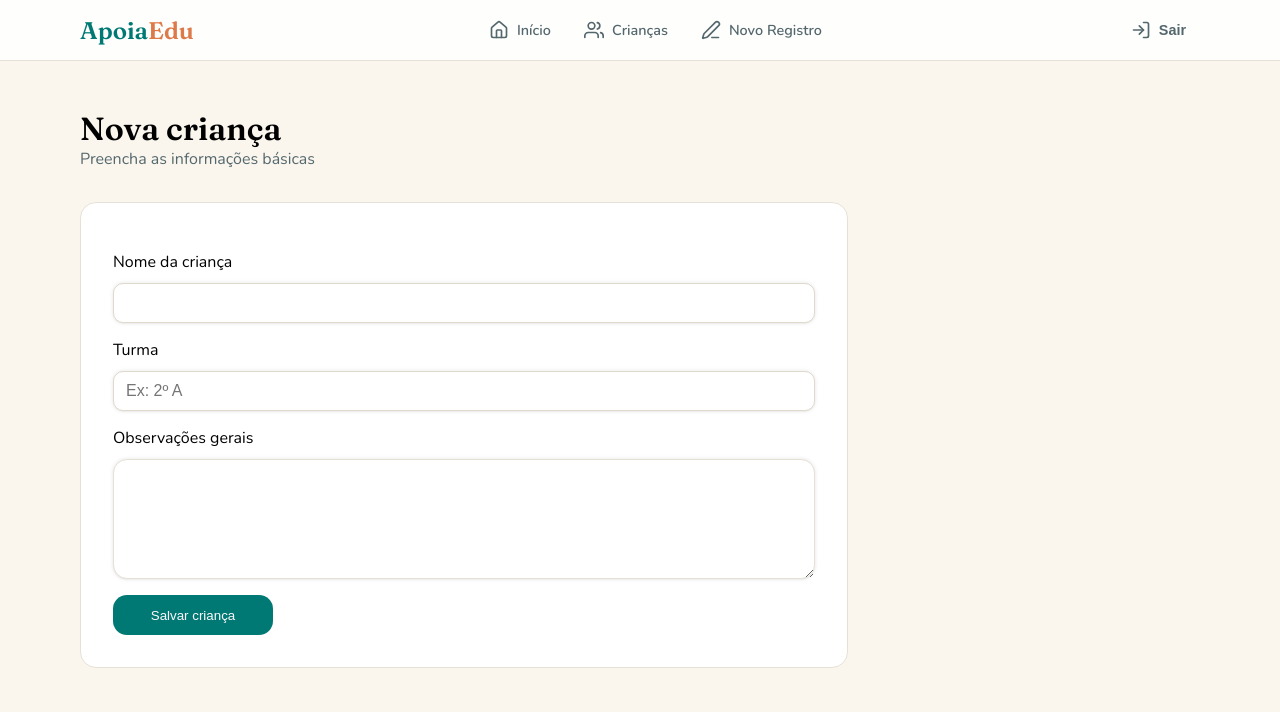
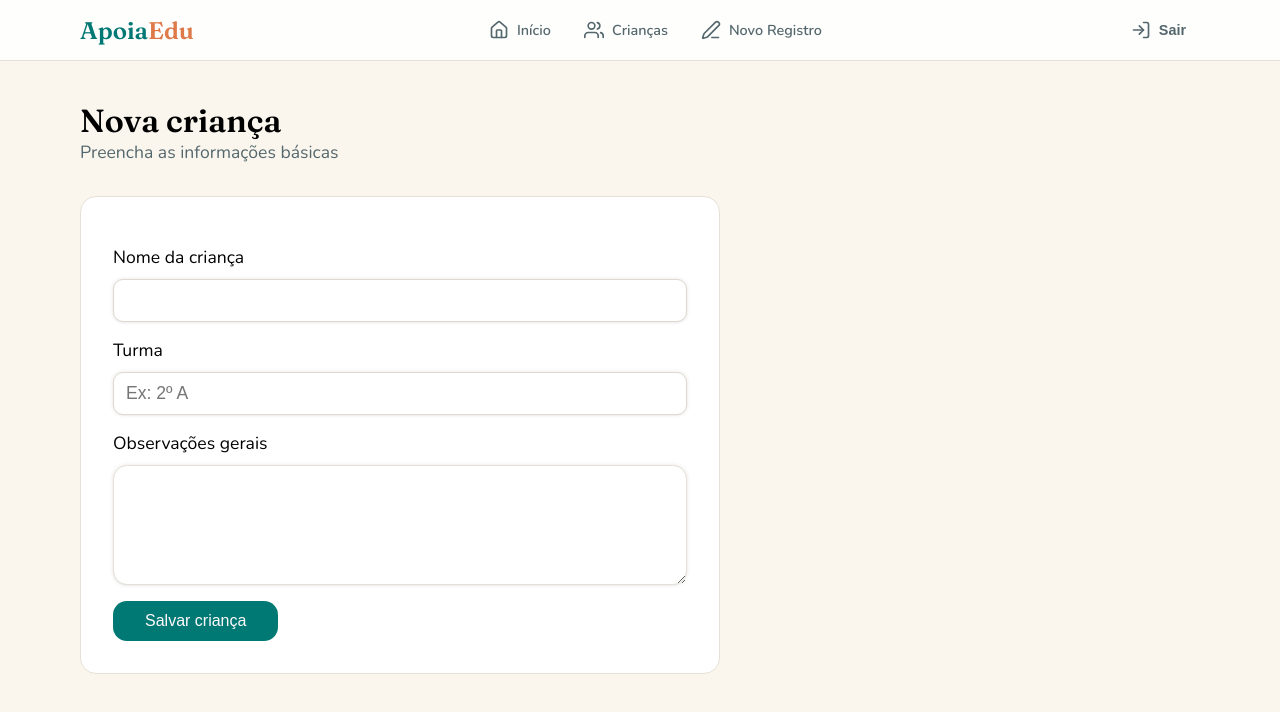
Before and after one commit to EvertonLDS815/apoia-edu-front, a React (Vite) app: page /new-child in a window 1280 px wide. Shown: the top 712 px of the page. Built offline with nearby package versions, Linux system fonts and the light colour scheme; sample sign-in values are in the browser's storage.

Commit message:
feat: add settings and styles

```diff
--- a/src/App.jsx
+++ b/src/App.jsx
@@ -2,9 +2,9 @@ import {Routes, BrowserRouter, Route, Navigate} from 'react-router-dom';
 import { Outlet } from 'react-router-dom';
 
 import Login from './pages/Login';
-import Children from './pages/Children';
+import GetChildren from './pages/GetChildren';
 import Home from './pages/Home';
-import NewRegister from './pages/NewRegister';
+import NewRecord from './pages/NewRecord';
 import GetChild from './pages/GetChild';
 import NewChild from './pages/NewChild';
 import PerfilChild from './pages/PerfilChild';
@@ -19,8 +19,8 @@ function App() {
           <Route path="/login" element={<PublicRoute><Login /></PublicRoute>} />
           <Route element={<PrivateLayout />}>
             <Route path="/home" element={<Home />} />
-            <Route path="/children" element={<Children />} />
-            <Route path="/new-register" element={<NewRegister />} />
+            <Route path="/children" element={<GetChildren />} />
+            <Route path="/new-record" element={<NewRecord />} />
             <Route path="/new-child" element={<NewChild />} />
             <Route path="/perfil-child/:childId" element={<PerfilChild />} />
             <Route path="/get-child/:id" element={<GetChild />} />
--- a/src/components/Header/index.jsx
+++ b/src/components/Header/index.jsx
@@ -25,7 +25,7 @@ function Header() {
                             <svg xmlns="http://www.w3.org/2000/svg" width="20" height="20" viewBox="0 0 24 24" fill="none" stroke="#54676d" strokeWidth="2" strokeLinecap="round" strokeLinejoin="round"><path d="M17 21v-2a4 4 0 0 0-4-4H5a4 4 0 0 0-4 4v2"></path><circle cx="9" cy="7" r="4"></circle><path d="M23 21v-2a4 4 0 0 0-3-3.87"></path><path d="M16 3.13a4 4 0 0 1 0 7.75"></path></svg>
                             Crianças
                         </a>
-                        <a onClick={() => navigate('/new-register')} className={"nav-link " + (location.pathname === '/new-register' ? 'active' : '')}>
+                        <a onClick={() => navigate('/new-record')} className={"nav-link " + (location.pathname === '/new-record' ? 'active' : '')}>
                             <svg xmlns="http://www.w3.org/2000/svg" width="20" height="20" viewBox="0 0 24 24" fill="none" stroke="#54676d" strokeWidth="2" strokeLinecap="round" strokeLinejoin="round"><path d="M13 21h8"></path><path d="M21.174 6.812a1 1 0 0 0-3.986-3.987L3.842 16.174a2 2 0 0 0-.5.83l-1.321 4.352a.5.5 0 0 0 .623.622l4.353-1.32a2 2 0 0 0 .83-.497z"></path></svg>
                             Novo Registro
                         </a>
--- a/src/index.css
+++ b/src/index.css
@@ -9,6 +9,7 @@
   --secondary-bg: #004643;
   --Edu-color: #de7949;
   --icon-color: #733119;
+  --border-child: #5cdd64;
   --icon-bg: #ffdfcb;
   --shadow:
     rgba(0, 0, 0, 0.1) 0 10px 15px -3px, rgba(0, 0, 0, 0.05) 0 4px 6px -2px;
@@ -128,7 +129,7 @@ body {
 }
 
 main {
-  padding: 3rem 5rem 0;
+  padding: 2.5rem 5rem 0;
 }
 
 .title-name {
@@ -137,6 +138,7 @@ main {
 }
 
 .p-title {
+  font-size: 1.1rem;
   color: var(--primary-color);
   display: inline-block;
 }
@@ -179,6 +181,7 @@ main {
 .new-reg {
   color: #fffafc;
   background-color: var(--secondary-color);
+  font-size: 1rem;
 }
 .new-reg:hover {
   opacity: 0.9;
@@ -327,7 +330,7 @@ main {
   border: 1px solid var(--border-header);
   padding: 2rem;
   margin-bottom: 3.5rem;
-  max-width: 48rem;
+  max-width: 40rem;
 }
 
 .child-f {
@@ -347,6 +350,7 @@ main {
 }
 
 .legend {
+  font-size: 1.1rem;
   display: block;
   margin: 16px 0 10px;
 }
@@ -363,7 +367,7 @@ main {
   border-radius: 20px;
   background-color: white;
   color: var(--primary-color);
-  font-size: 0.9rem;
+  font-size: 1rem;
   cursor: pointer;
 }
 
@@ -380,6 +384,7 @@ main {
 .desc-beh label{
   display: flex;
   flex-direction: column;
+  margin-bottom: 1rem;
 }
 
 .desc-beh label textarea {
@@ -388,8 +393,7 @@ main {
   border-radius: 14px;
   border: 1px solid var(--border-header);
   padding: 12px;
-  margin-bottom: 1rem;
-  font-size: 1rem;
+  font-size: 1.1rem;
   font-family: 'Nunito', sans-serif;
   box-shadow: 0 0 4px 0 #0000001a, 0 1px 2px -1px #0000001a;
 }
@@ -397,12 +401,12 @@ main {
 .desc-beh label textarea:focus,
 .child-f select:focus,
 .child-f input:focus {
-  border-color: #733119;
+  border-color: var(--border-child);
+  box-shadow: 0 0 4px 0 var(--border-child), 0 1px 2px -1px var(--border-child);
 }
 
 .desc-beh button {
   padding: 8px 32px;
-  width: 160px;
   height: 40px;
   border: none;
   border-radius: 14px;
@@ -457,16 +461,17 @@ main {
   width: 100%;
   padding: 10px 12px;
   border-radius: 10px;
-  font-size: 1rem;
+  font-size: 1.1rem;
   box-shadow: 0 0 4px 0 #0000001a, 0 1px 2px -1px #0000001a;
 }
 
 .nc-input:focus {
-  border-color: #733119;
+  border-color: var(--border-child);
+  box-shadow: 0 0 4px 0 var(--border-child), 0 1px 2px -1px var(--border-child);
 }
 
 .desc-child {
-  color: #733119;
+  color: var(--icon-color);
   background-color: var(--icon-bg);
   padding: 20px;
   border-radius: 1.2rem;
@@ -548,7 +553,7 @@ main {
   }
 
   .title-name {
-    font-size: 26px;
+    font-size: 28px;
   }
 
   .form-reg {
--- a/src/pages/EditChild/index.jsx
+++ b/src/pages/EditChild/index.jsx
@@ -54,6 +54,7 @@ function EditChild() {
                             className="nc-input"
                             value={name}
                             onChange={(e) => setName(e.target.value)}
+                            required
                         />
                     </label>
                     <label>
@@ -64,6 +65,7 @@ function EditChild() {
                                 placeholder="Ex: 2º A"
                                 value={grade}
                                 onChange={(e) => setGrade(e.target.value)}
+                                required
                             />
                     </label>
                     <div className="desc-beh">
@@ -72,8 +74,8 @@ function EditChild() {
                             <textarea
                                 value={description}
                                 onChange={(e) => setDescription(e.target.value)}/>
-                            <button className="new-reg">Salvar criança</button>
                         </label>
+                        <button className="new-reg">Salvar criança</button>
                     </div>
                 </form>
             </main>
--- a/src/pages/Children/index.jsx
+++ b/src/pages/GetChildren/index.jsx
@@ -4,13 +4,13 @@ import Header from "../../components/Header";
 import api from '../../config';
 import { useNavigate } from "react-router-dom";
 
-function Children() {
+function GetChildren() {
     const [children, setChildren] = useState([]);
 
     const navigate = useNavigate();
 
     useEffect(() => {
-        async function getChildren() {
+        async function loadChildren() {
             try {
                 const token = localStorage.getItem('token');
 
@@ -31,7 +31,7 @@ function Children() {
             }
         }
 
-        getChildren();
+        loadChildren();
     }, []);
 
 
@@ -89,4 +89,4 @@ function Children() {
     )
 }
 
-export default Children
+export default GetChildren
--- a/src/pages/Home/index.jsx
+++ b/src/pages/Home/index.jsx
@@ -111,7 +111,7 @@ function Home() {
                     <div className="align-buttons">
 
                         <button className="new-child" onClick={() => navigate('/new-child')}>+ Nova Criança</button>
-                        <button className="new-reg" onClick={() => navigate('/new-register')}>+ Novo Registro</button>
+                        <button className="new-reg" onClick={() => navigate('/new-record')}>+ Novo Registro</button>
                     </div>
                 </div>
                 <div className="box-2">
--- a/src/pages/NewChild/index.jsx
+++ b/src/pages/NewChild/index.jsx
@@ -50,6 +50,7 @@ function NewChild() {
                             className="nc-input"
                             value={name}
                             onChange={(e) => setName(e.target.value)}
+                            required
                         />
                     </label>
                     <label>
@@ -60,6 +61,7 @@ function NewChild() {
                                 placeholder="Ex: 2º A"
                                 value={grade}
                                 onChange={(e) => setGrade(e.target.value)}
+                                required
                             />
                     </label>
                     <div className="desc-beh">
@@ -68,8 +70,8 @@ function NewChild() {
                             <textarea
                                 value={description}
                                 onChange={(e) => setDescription(e.target.value)}/>
-                            <button className="new-reg">Salvar criança</button>
                         </label>
+                        <button className="new-reg">Salvar criança</button>
                     </div>
                 </form>
             </main>
--- a/src/pages/NewRegister/index.jsx
+++ b/src/pages/NewRecord/index.jsx
@@ -4,7 +4,7 @@ import api from '../../config';
 import { useNavigate } from "react-router-dom";
 
 
-function NewRegister() {
+function NewRecord() {
     const [children, setChildren] = useState([]);
     const [childId, setChildId] = useState("");
     const [behavior, setBehavior] = useState([]);
@@ -227,4 +227,4 @@ function NewRegister() {
         </>
     )
 }
-export default NewRegister;
+export default NewRecord;
```
Also changed, not shown: src/components/Delete/index.jsx (added, +12 -0 lines).
